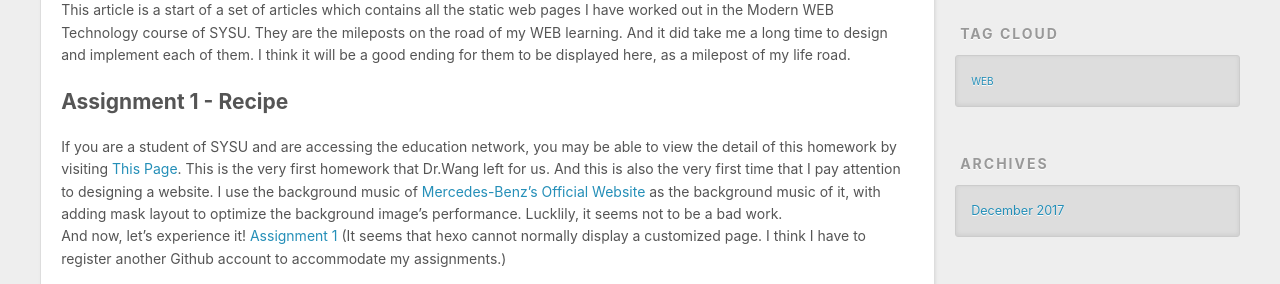
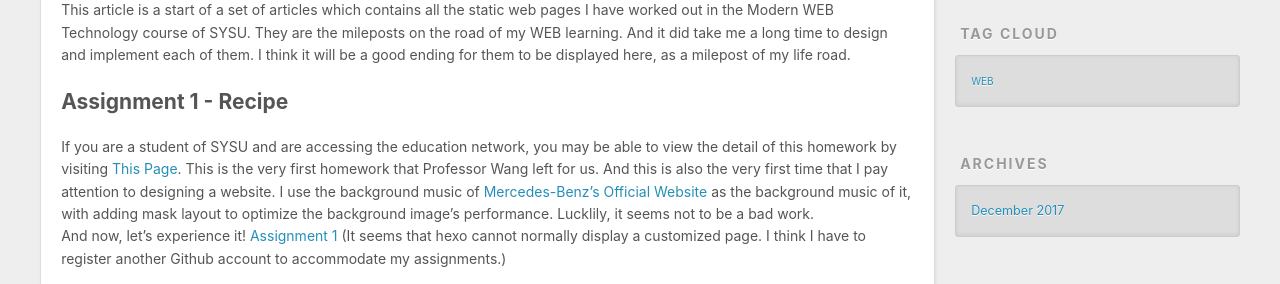
Before and after one commit to SiskonEmilia/SiskonEmilia.github.io, a plain HTML site: page 2017/12/25/WEB-Assignment-1/index.html in a window 1280 px wide. Shown: the part 454-738 px from the top of the page. Drawn offline with nearby package versions, Linux system fonts and the light colour scheme; some packages are replaced by stand-ins of ours; a script that the page names is missing.

Commit message:
Site updated: 2017-12-26 19:28:48

```diff
--- a/2017/12/25/WEB-Assignment-1/index.html
+++ b/2017/12/25/WEB-Assignment-1/index.html
@@ -16,7 +16,7 @@
 <meta property="og:description" content="This article is a start of a set of articles which contains all the static web pages I have worked out in the Modern WEB Technology course of SYSU. They are the mileposts on the road of my WEB learnin">
 <meta property="og:locale" content="default">
 <meta property="og:image" content="https://siskonemilia.github.io/2017/12/25/WEB-Assignment-1/example.jpg">
-<meta property="og:updated_time" content="2017-12-26T02:24:39.000Z">
+<meta property="og:updated_time" content="2017-12-26T11:28:36.000Z">
 <meta name="twitter:card" content="summary">
 <meta name="twitter:title" content="WEB Assignment 1">
 <meta name="twitter:description" content="This article is a start of a set of articles which contains all the static web pages I have worked out in the Modern WEB Technology course of SYSU. They are the mileposts on the road of my WEB learnin">
@@ -99,7 +99,7 @@
     <div class="article-entry" itemprop="articleBody">
 
         <p>This article is a start of a set of articles which contains all the static web pages I have worked out in the Modern WEB Technology course of SYSU. They are the mileposts on the road of my WEB learning. And it did take me a long time to design and implement each of them. I think it will be a good ending for them to be displayed here, as a milepost of my life road.</p>
-<h2 id="Assignment-1-Recipe"><a href="#Assignment-1-Recipe" class="headerlink" title="Assignment 1 - Recipe"></a>Assignment 1 - Recipe</h2><p>If you are a student of SYSU and are accessing the education network, you may be able to view the detail of this homework by visiting <a href="http://my.ss.sysu.edu.cn/wiki/display/WEB/Homework+1+-+Recipe" target="_blank" rel="noopener">This Page</a>. This is the very first homework that Dr.Wang left for us. And this is also the very first time that I pay attention to designing a website. I use the background music of <a href="https://www.mercedes-benz.com/en/" target="_blank" rel="noopener">Mercedes-Benz’s Official Website</a> as the background music of it, with adding mask layout to optimize the background image’s performance. Lucklily, it seems not to be a bad work.<br>And now, let’s experience it! <a href="https://siskonemiliapage.github.io/Assignment%201/html/index.html" target="_blank" rel="noopener">Assignment 1</a> (It seems that hexo cannot normally display a customized page. I think I have to register another Github account to accommodate my assignments.)</p>
+<h2 id="Assignment-1-Recipe"><a href="#Assignment-1-Recipe" class="headerlink" title="Assignment 1 - Recipe"></a>Assignment 1 - Recipe</h2><p>If you are a student of SYSU and are accessing the education network, you may be able to view the detail of this homework by visiting <a href="http://my.ss.sysu.edu.cn/wiki/display/WEB/Homework+1+-+Recipe" target="_blank" rel="noopener">This Page</a>. This is the very first homework that Professor Wang left for us. And this is also the very first time that I pay attention to designing a website. I use the background music of <a href="https://www.mercedes-benz.com/en/" target="_blank" rel="noopener">Mercedes-Benz’s Official Website</a> as the background music of it, with adding mask layout to optimize the background image’s performance. Lucklily, it seems not to be a bad work.<br>And now, let’s experience it! <a href="https://siskonemiliapage.github.io/Assignment%201/html/index.html" target="_blank" rel="noopener">Assignment 1</a> (It seems that hexo cannot normally display a customized page. I think I have to register another Github account to accommodate my assignments.)</p>
 <img src="/2017/12/25/WEB-Assignment-1/example.jpg" title="Assignment1">
 
     </div>
```
Also changed, not shown: index.html (+1 -1 lines).
